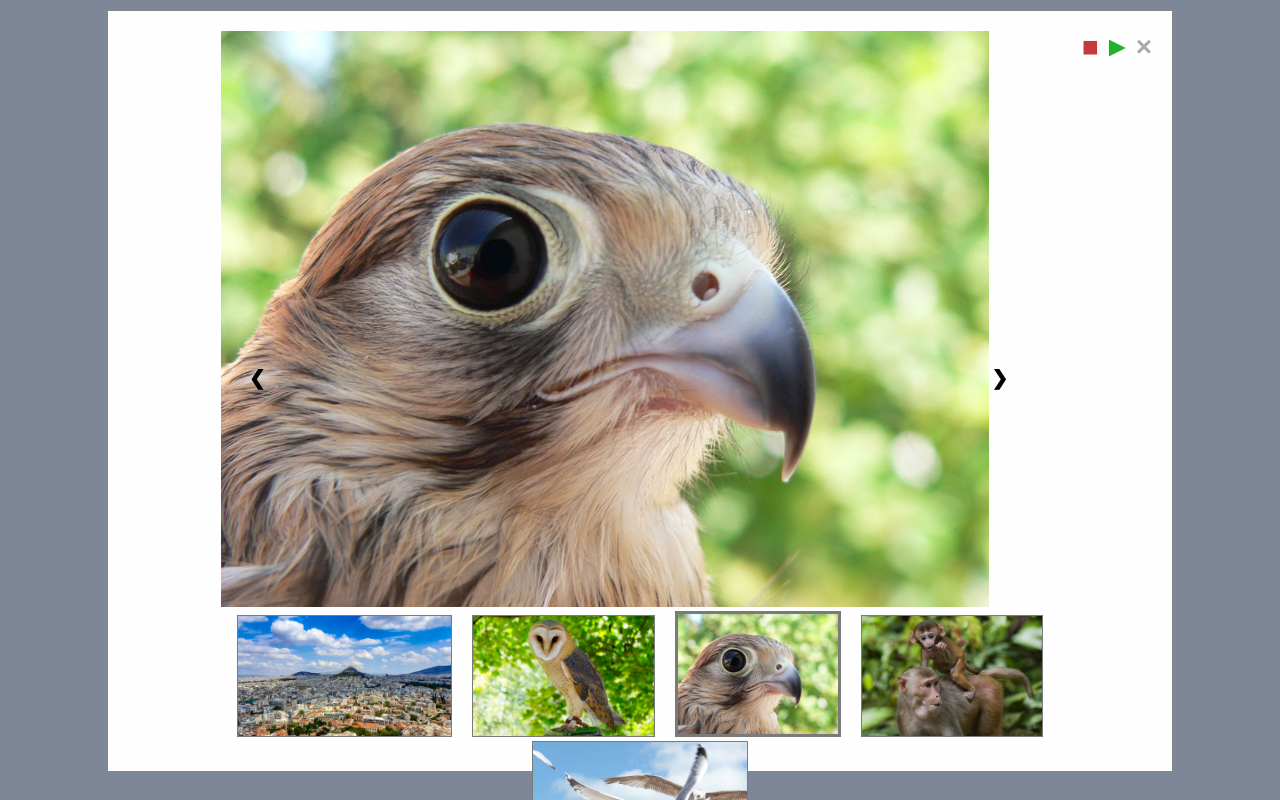
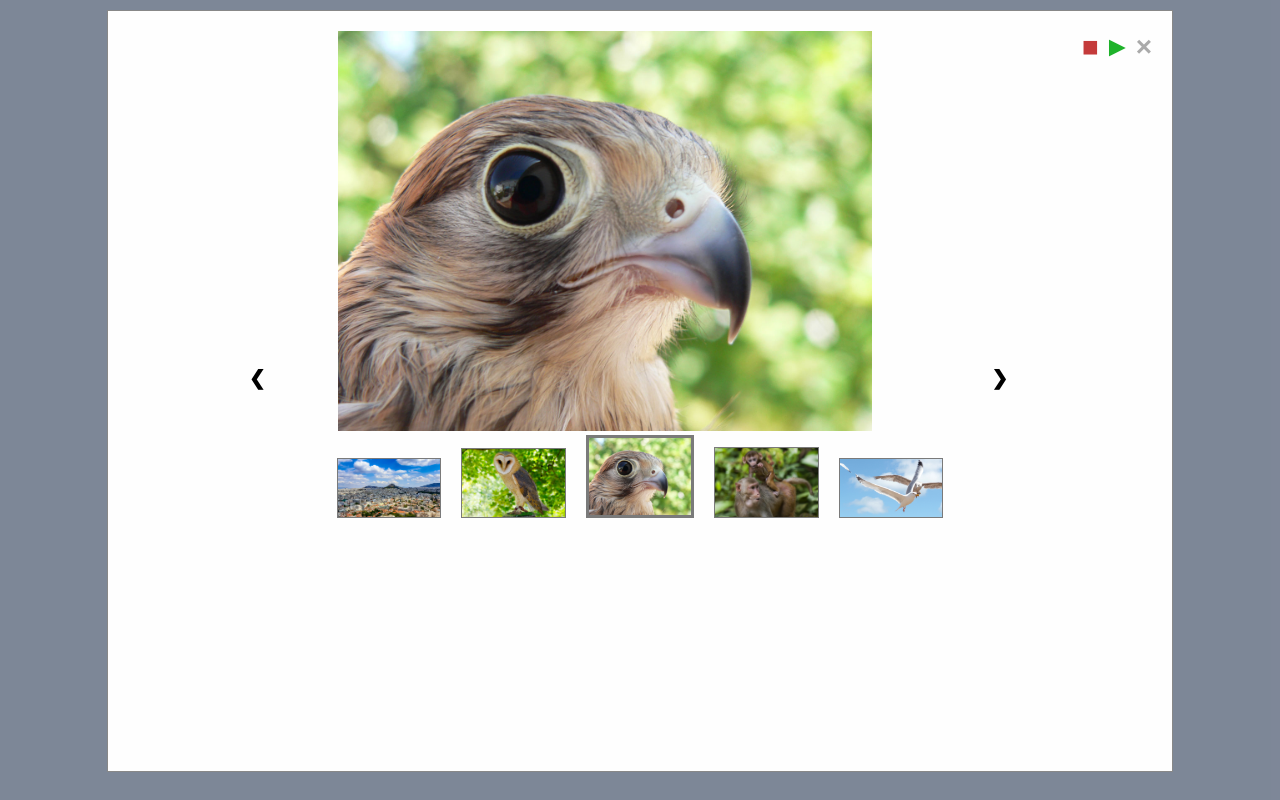
Before and after one commit to ntscheel/WebDev-ProductivitySite, a plain HTML site: page gallery.html in a window 1280 px wide. Both pictures are taken after a click on the picture 226 px from the left and 195 px from the top of the page. Drawn offline with Linux system fonts and the light colour scheme.

Commit message:
why even bother saying a commit is final

```diff
--- a/gallery.css
+++ b/gallery.css
@@ -24,23 +24,20 @@ td{
     width: fit-content;
 }
 .modalimg {
-    height: 80%;
+    height: 50vh;
     width: auto;
-    position: relative;
-    left: 0;
-    right: 0;
     opacity: 1;
+    margin: 0 auto;
     transition: left 0.5s ease-out, right 0.5s ease-out, opacity 0.3s;
 }
 .modalimg.load{
-    right: 250px;
     opacity: 0;
 }
 
 .slideshowimg{
-    height: 15vh;
+    height: auto;
     border: 1px solid #7a7a7a;
-    width: auto;
+    width: 10%;
     display: inline;
     margin: 0 10px;
 }
```
